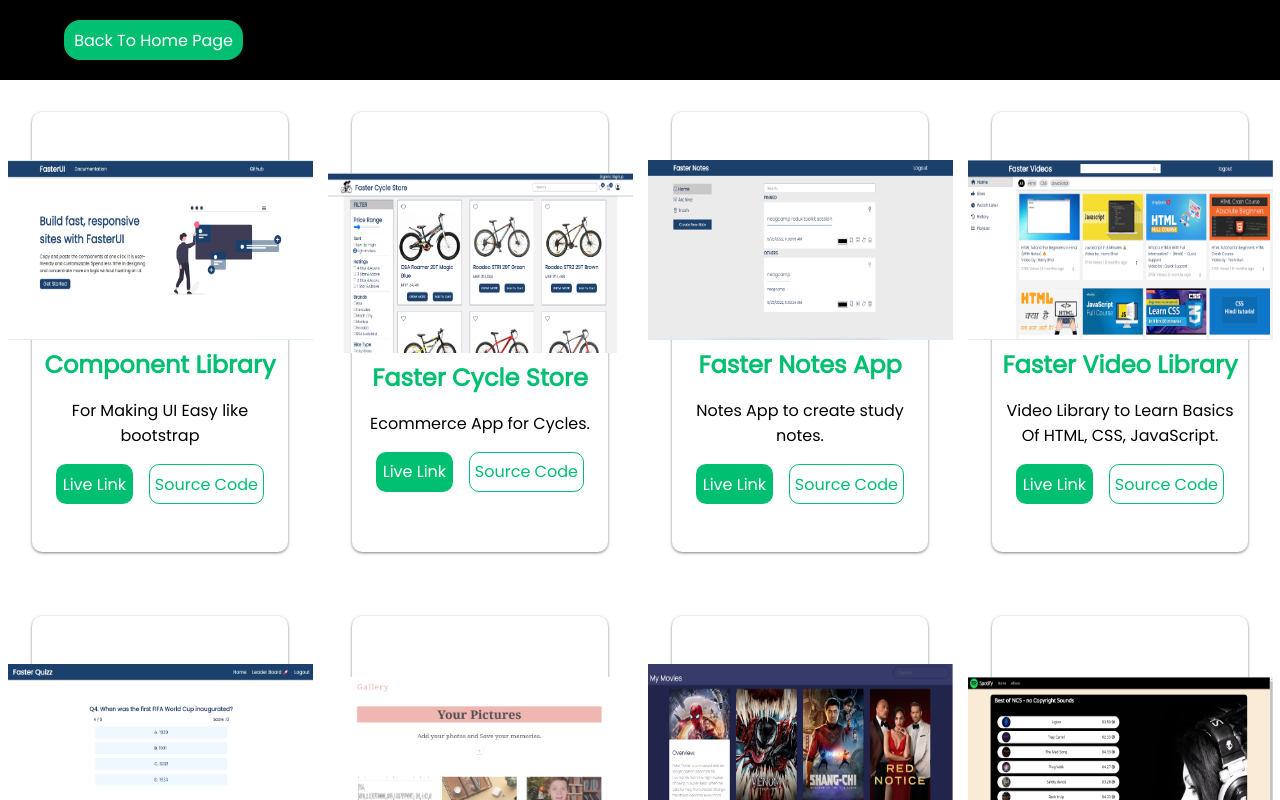
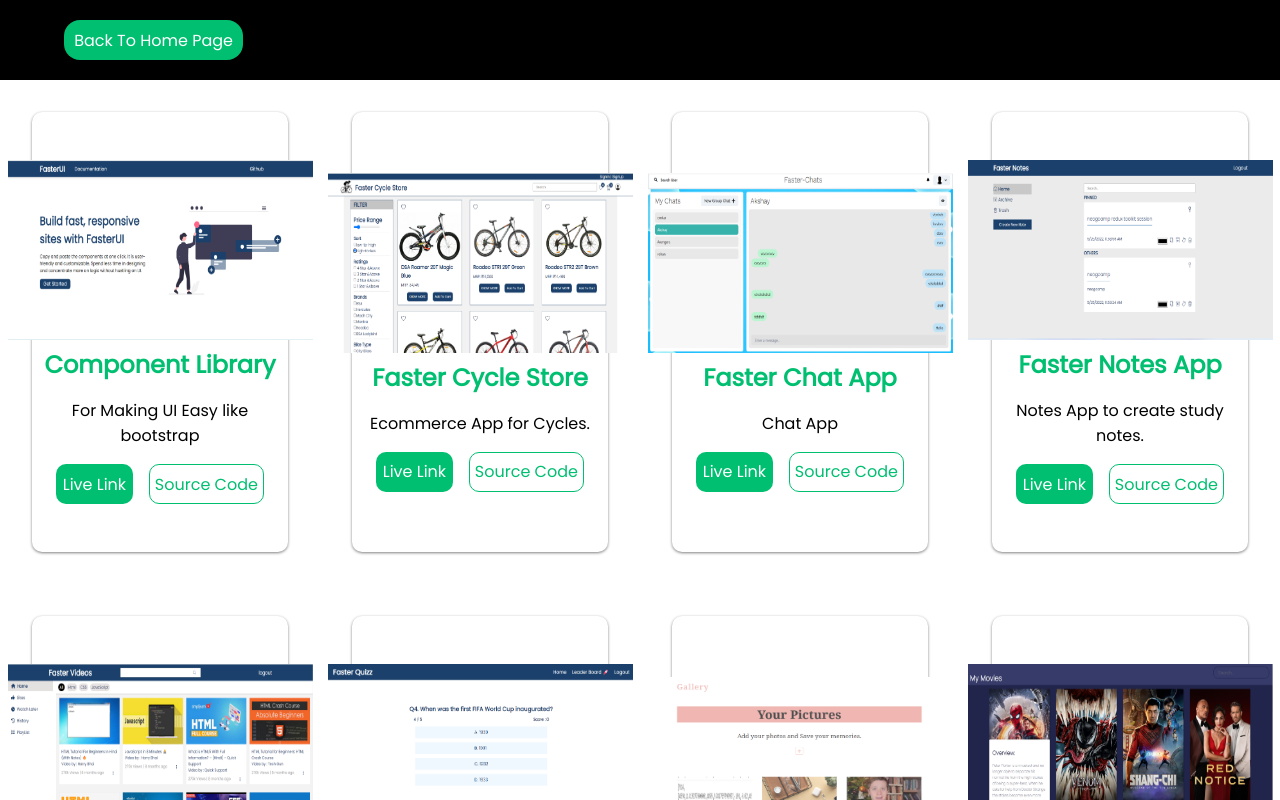
Before and after one commit to omkarpatke/portfolio-in-react, a React (Create React App) app: page /projects in a window 1280 px wide. Shown: the top 800 px of the page. Built offline with nearby package versions, Linux system fonts and the light colour scheme; the HTML template or start-up script is replaced by a standard one.

Commit message:
feat: added chat app in projects

```diff
--- a/src/Pages/ProjectPage/ProjectPage.js
+++ b/src/Pages/ProjectPage/ProjectPage.js
@@ -11,6 +11,7 @@
 import notesApp from '../ProjectImg/notesApp.png';
 import videoLibrary from '../ProjectImg/videoLibrary.png';
 import quizApp from '../ProjectImg/quizApp.png';
+import ChatApp from '../ProjectImg/chat-app.png';
 import { Link } from 'react-router-dom';
 
 
@@ -29,6 +30,13 @@
             liveLink : 'https://faster-cycles-store.netlify.app/',
             githubLink : 'https://github.com/omkarpatke/faster-store-ecommerce-app',
             img : `${ecommerce}`
+        },
+        {
+            name : 'Faster Chat App',
+            description : 'Chat App',
+            liveLink : 'https://faster-chats.herokuapp.com/',
+            githubLink : '',
+            img : `${ChatApp}`
         },
         {
             name : 'Faster Notes App',
```
Also changed, not shown: src/Pages/ProjectImg/chat-app.png (added).
